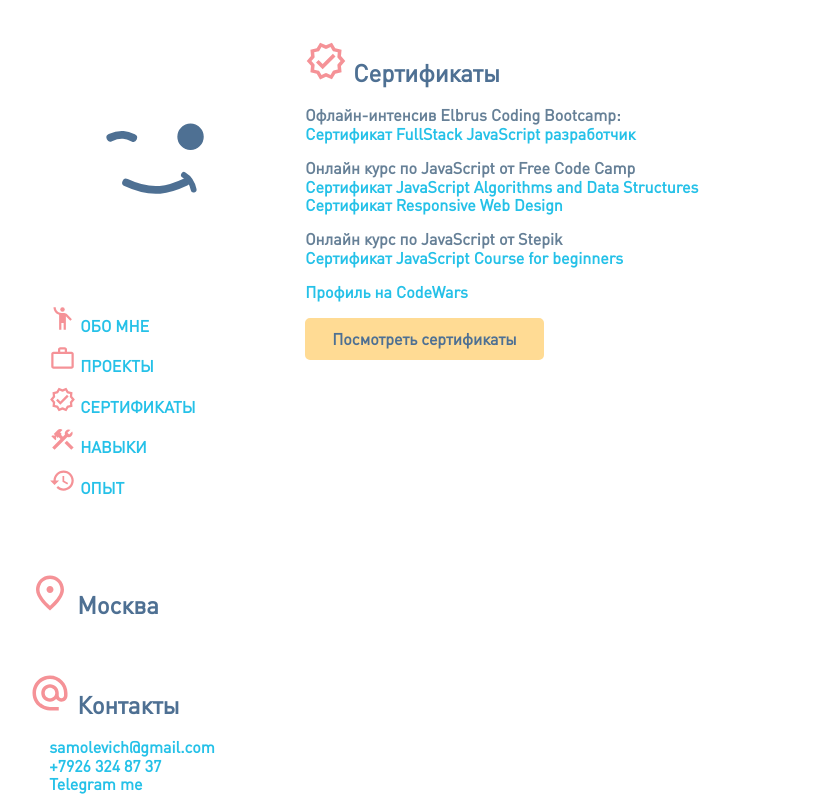
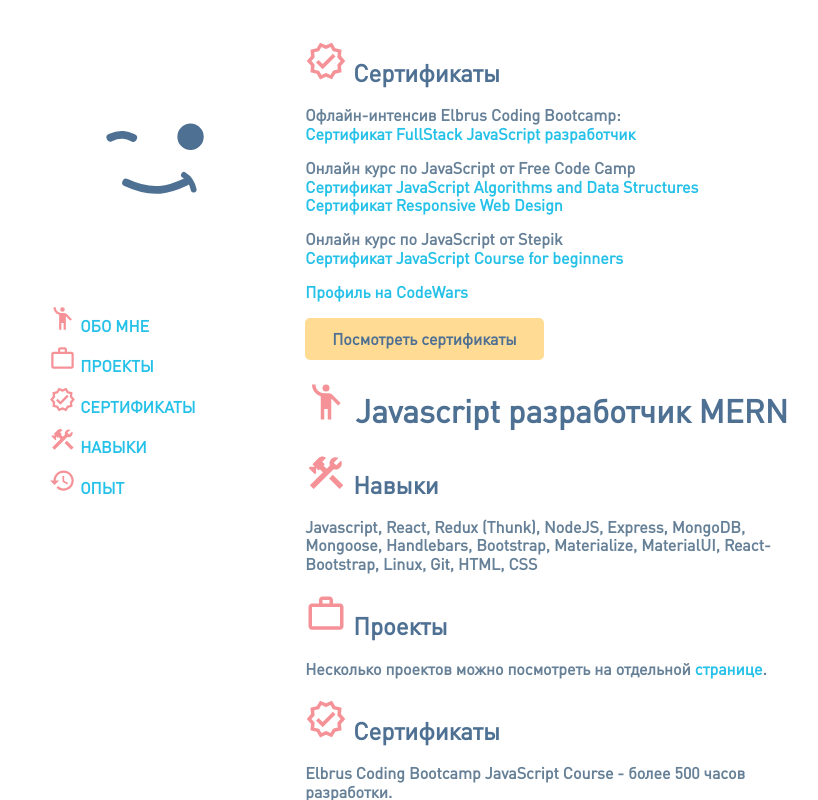
Before and after one commit to samolevich/cv, a React (Create React App) app: page /certificates in a window 1280 px wide. Shown: the top 800 px of the page, without its empty margins (214-1032 px from the left). Built offline with nearby package versions, Linux system fonts and the light colour scheme; no server answers.

Commit message:
try to resolve 404 err

```diff
--- a/public/index.html
+++ b/public/index.html
@@ -5,6 +5,7 @@
     <link rel="icon" href="favicon.ico" />
     <meta name="viewport" content="width=device-width, initial-scale=1" />
     <meta name="theme-color" content="#000000" />
+    <title>cv-samolevich</title>
     <meta
       name="cv"
       content="Web site created using create-react-app"
--- a/src/components/Info/index.jsx
+++ b/src/components/Info/index.jsx
@@ -27,11 +27,11 @@ export default () => {
   ];
   return (
     <div>
-      <Route exact path='/' component={() => <About skills={skills} />} />
       <Route path='/skills' component={() => <Skills skills={skills} />} />
       <Route path='/projects' component={Projects} />
       <Route path='/certificates' component={Certif} />
       <Route path='/expirience' component={Expirience} />
+      <Route path='/' component={() => <About skills={skills} />} />
     </div>
   );
 };
```
